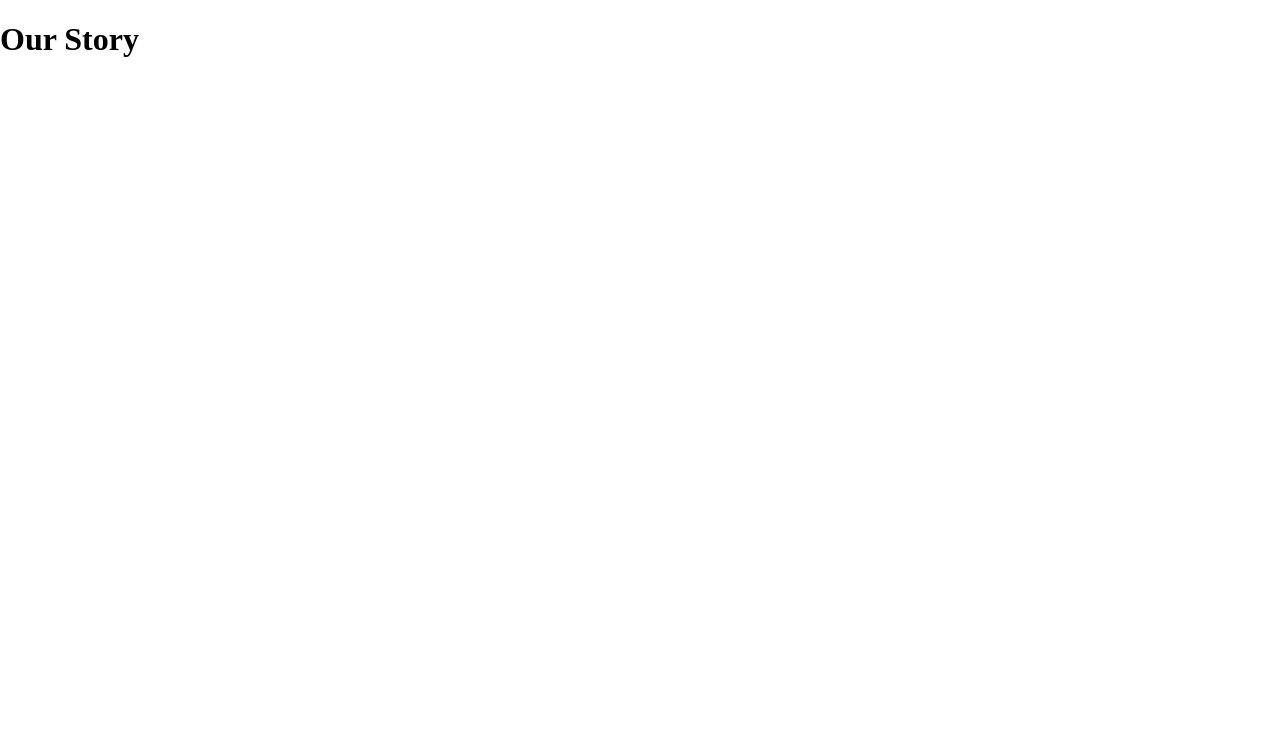
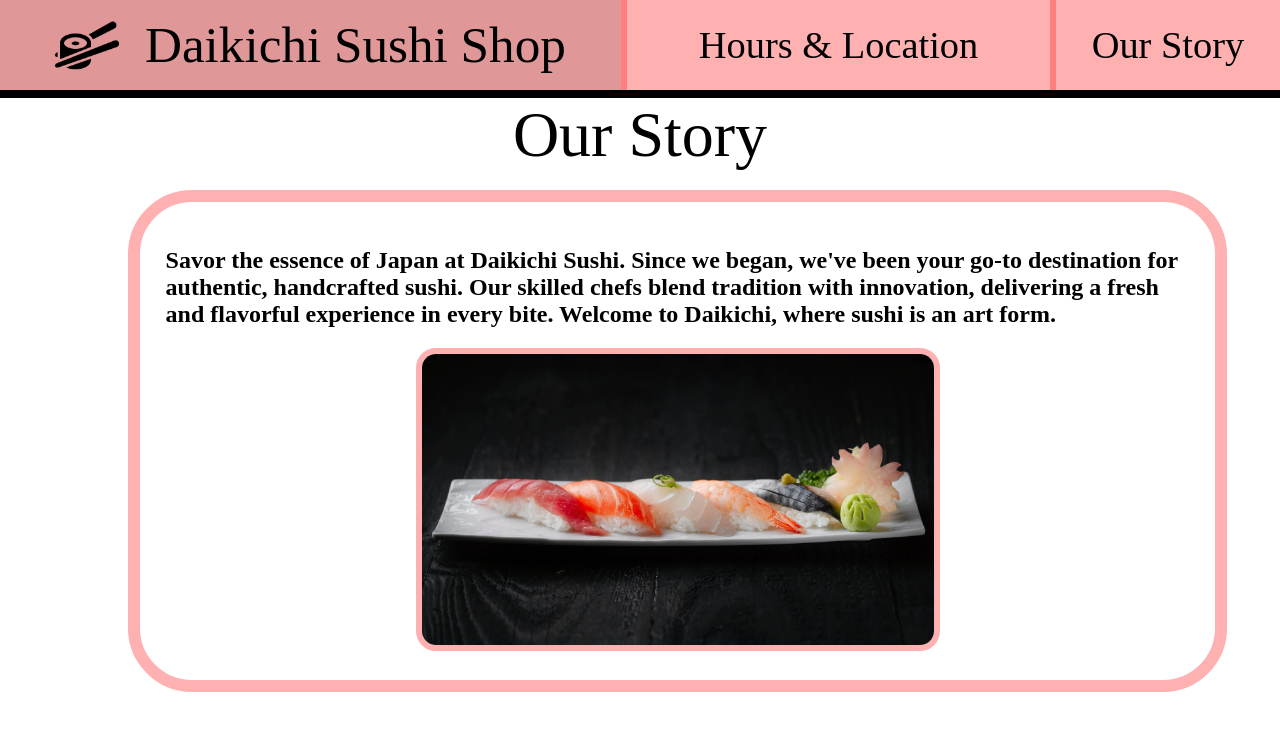
Before and after one commit to baphaelman/Decal-Final-Project, a React (Vite) app in the folder my-react-app/: page /our-story in a window 1280 px wide. Shown: the top 730 px of the page. Built offline with nearby package versions, Linux system fonts and the light colour scheme; a web font is replaced by a local one.

Commit message:
our story pretty much done

```diff
--- a/my-react-app/package.json
+++ b/my-react-app/package.json
@@ -12,6 +12,7 @@
   "dependencies": {
     "react": "^18.2.0",
     "react-dom": "^18.2.0",
+    "react-router-dom": "^6.20.1",
     "sqlite3": "^5.1.6"
   },
   "devDependencies": {
@@ -24,6 +25,6 @@
     "eslint-plugin-react-hooks": "^4.6.0",
     "eslint-plugin-react-refresh": "^0.4.3",
     "typescript": "^5.0.2",
-    "vite": "^4.4.5"
+    "vite": "^4.5.0"
   }
 }
--- a/my-react-app/src/Pages/HoursAndLocation.tsx
+++ b/my-react-app/src/Pages/HoursAndLocation.tsx
@@ -1,10 +1,12 @@
 import React from 'react';
 import { Link } from 'react-router-dom';
+import Header from '../components/Header';
 
 function HoursAndLocation() {
     return (
         <>
-            <h1>Hours and Location</h1>
+            <Header />
+            <div className="heading-0">Hours and Location</div>
         </>
     );
 }
--- a/my-react-app/src/Pages/OurStory.tsx
+++ b/my-react-app/src/Pages/OurStory.tsx
@@ -1,10 +1,37 @@
 import React from 'react';
 import { Link } from 'react-router-dom';
+import Header from '../components/Header';
+import sushi from '../components/sushi.png';
 
 function OurStory() {
+    const menuStyle = {
+        display: 'flex',
+        justifyContent: 'space-between',
+        flexWrap: 'wrap',
+        border: '12px solid var(--red40)',
+        borderRadius: '5vw',
+        marginLeft: '10vw',
+        marginRight: '10vw',
+        padding: '2vw',
+        width: '80vw',
+    };
+
     return (
         <>
-            <h1>Our Story</h1>
+            <Header />
+            <div className="heading-0" style={{ textAlign: 'center'}}>Our Story</div>
+            <br></br>
+            <div style={menuStyle}>
+                    {<h2>Savor the essence of Japan at Daikichi Sushi. Since we began, we've been your go-to destination for authentic, handcrafted sushi. Our skilled chefs blend tradition with innovation, delivering a fresh and flavorful experience in every bite. Welcome to Daikichi, where sushi is an art form.
+                    </h2>
+                    }
+                    <div style={{ textAlign: 'center' }}>
+                    <img src={sushi}
+                    alt="Description of the image"
+                    style={{ width: '50%', height: 'auto', borderRadius: '20px', border: '6px solid var(--red40)'}}
+                    />
+                    </div>
+                </div>
         </>
     );
 }
```
Also changed, not shown: my-react-app/src/components/sushi.png (added), 1 other file (tests, documents, lock files or other folders).
